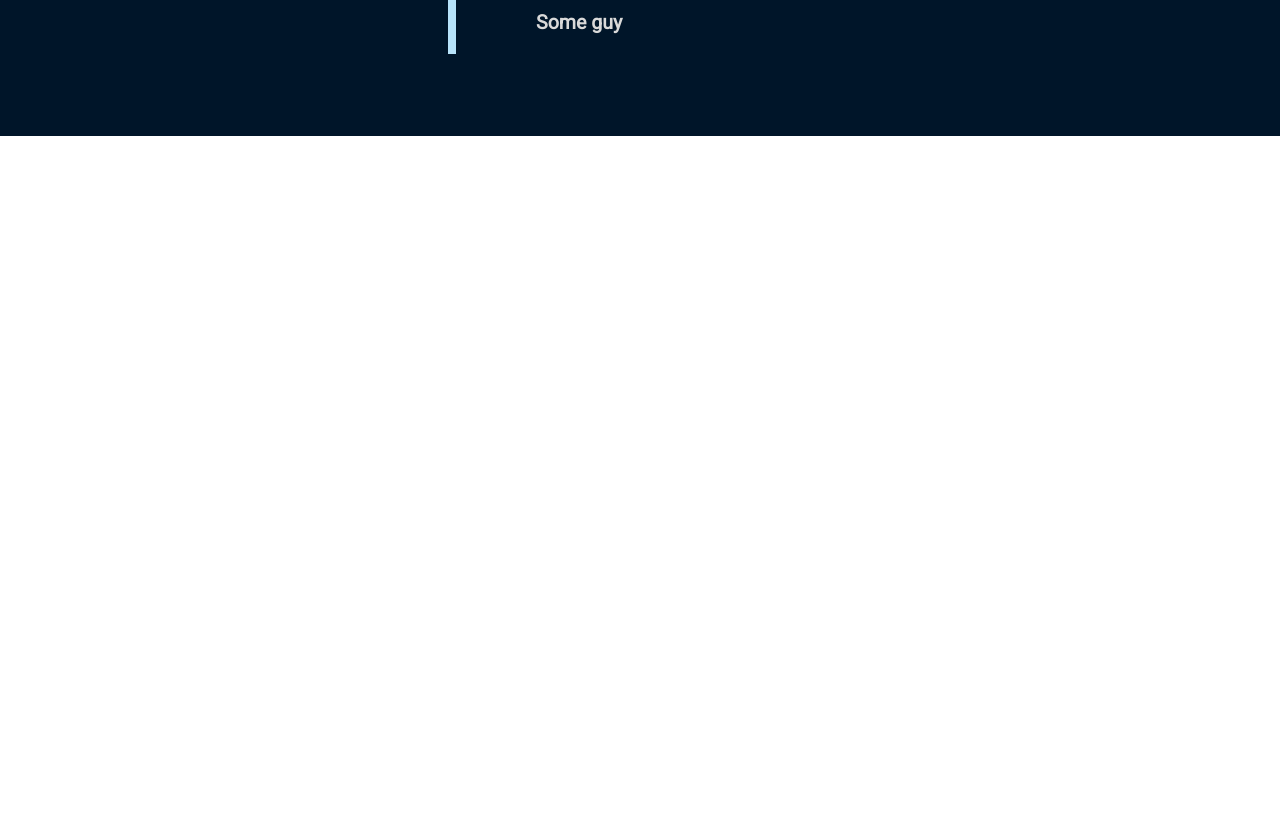
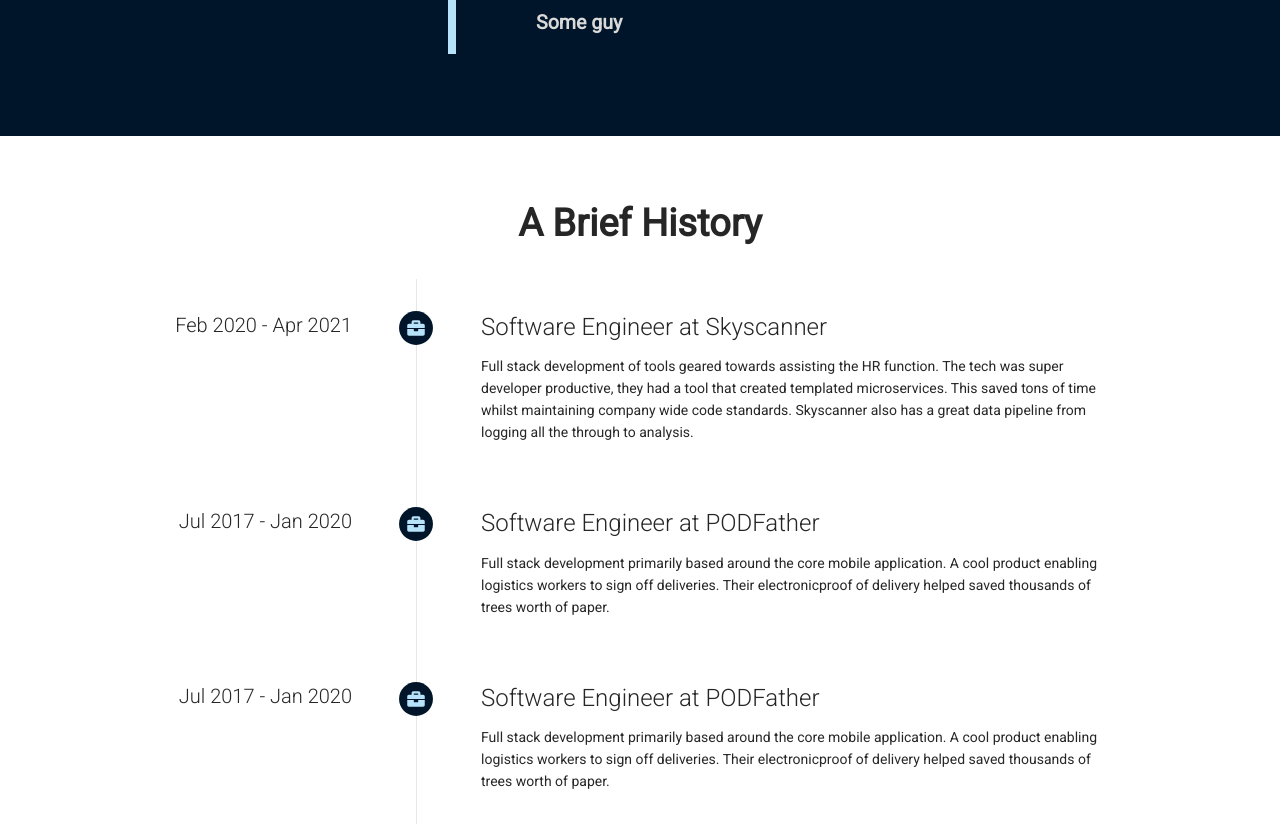
Before and after one commit to ColinCee/personal-site, a React (Create React App) app: page / in a window 1280 px wide. Shown: the part 1200-2028 px from the top of the page. Built offline with nearby package versions, Linux system fonts and the light colour scheme; no server answers.

Commit message:
add font awesome

```diff
--- a/package.json
+++ b/package.json
@@ -6,6 +6,9 @@
   "dependencies": {
     "@ant-design/icons": "^4.5.0",
     "@fontsource/roboto": "^4.2.2",
+    "@fortawesome/fontawesome-svg-core": "^1.2.35",
+    "@fortawesome/free-solid-svg-icons": "^5.15.3",
+    "@fortawesome/react-fontawesome": "^0.1.14",
     "antd": "^4.14.0",
     "axios": "^0.21.1",
     "crypto-js": "^4.0.0",
--- a/src/components/Home/About/index.tsx
+++ b/src/components/Home/About/index.tsx
@@ -7,7 +7,6 @@ import Intro from "./Intro";
 import Skillset from "./Skillset";
 
 const Container = styled.div`
-  width: 100vw;
   padding: 2rem;
   background-color: ${Color.PRIMARY_100};
   && * {
--- a/src/components/Home/Banner.tsx
+++ b/src/components/Home/Banner.tsx
@@ -10,7 +10,6 @@ const Background = styled.div`
   @media (min-width: 450px) {
     height: 27rem;
   }
-  width: 100vw;
 `;
 
 const Container = styled(HorizontalMargin)`
--- a/src/components/Home/Timeline.tsx
+++ /dev/null
@@ -1,14 +0,0 @@
-import React from "react";
-import styled from "styled-components";
-import HorizontalMargin from "../styling/layout/HorizontalMargin";
-
-const Container = styled(HorizontalMargin)`
-  z-index: 2;
-  position: relative;
-  padding-top: 2em;
-  height: 90vh;
-  background-color: #fff;
-`;
-export default () => {
-  return <Container />;
-};
--- /dev/null
+++ b/src/components/Home/Timeline/TimelineBar.tsx
@@ -0,0 +1,38 @@
+import React from "react";
+import { FontAwesomeIcon } from "@fortawesome/react-fontawesome";
+import { faBriefcase, faCircle } from "@fortawesome/free-solid-svg-icons";
+import styled from "styled-components";
+import Color from "../../styling/Color";
+
+const Timeline = styled.div`
+  position: relative;
+  width: 1px;
+  background-color: rgba(20, 20, 20, 0.1);
+  margin-inline: 4rem;
+`;
+
+const IconContainer = styled.span`
+  position: absolute;
+  z-index: 1;
+  left: -0.6em;
+  top: 3em;
+`;
+
+export default () => {
+  return (
+    <Timeline>
+      <IconContainer className="fa-layers fa-fw">
+        <FontAwesomeIcon
+          icon={faCircle}
+          transform="grow-24"
+          style={{ color: Color.PRIMARY_100 }}
+        />
+        <FontAwesomeIcon
+          icon={faBriefcase}
+          style={{ color: Color.ACCENT_900 }}
+          transform="grow-4"
+        />
+      </IconContainer>
+    </Timeline>
+  );
+};
--- /dev/null
+++ b/src/components/Home/Timeline/TimelineItem.tsx
@@ -0,0 +1,50 @@
+import React from "react";
+import Text from "antd/lib/typography/Text";
+import styled from "styled-components";
+
+import Title from "antd/lib/typography/Title";
+import { FlexCol, FlexRowCenter } from "../../styling/layout/FlexContainer";
+import TimelineBar from "./TimelineBar";
+
+type Props = {
+  label: string;
+  title: string;
+  description: string;
+};
+
+const Container = styled.div`
+  max-width: 60rem;
+  display: grid;
+  grid-template-columns: 12rem auto minmax(30rem, 1fr);
+`;
+
+const Label = styled(Title)`
+  margin-block: 2rem;
+  text-align: right;
+  && {
+    font-weight: 300;
+  }
+`;
+
+const Description = styled(FlexCol)`
+  margin-block: 2rem;
+`;
+
+const StyledTitle = styled(Title)`
+  && {
+    font-weight: 300;
+  }
+`;
+
+export default ({ label, title, description }: Props) => {
+  return (
+    <Container>
+      <Label level={4}>{label}</Label>
+      <TimelineBar />
+      <Description>
+        <StyledTitle level={3}>{title}</StyledTitle>
+        <Text>{description}</Text>
+      </Description>
+    </Container>
+  );
+};
--- /dev/null
+++ b/src/components/Home/Timeline/index.tsx
@@ -0,0 +1,53 @@
+import React from "react";
+import styled from "styled-components";
+import Title from "antd/lib/typography/Title";
+import { Timeline } from "antd";
+
+import Color from "../../styling/Color";
+import HorizontalMargin from "../../styling/layout/HorizontalMargin";
+import TimelineItem from "./TimelineItem";
+import { FlexColCenter } from "../../styling/layout/FlexContainer";
+
+const Container = styled(HorizontalMargin)`
+  padding: 2rem;
+`;
+
+const StyledTitle = styled(Title)`
+  text-align: center;
+  && {
+    margin-top: 2rem;
+    margin-bottom: 2rem;
+  }
+`;
+
+export default () => {
+  return (
+    <Container>
+      <StyledTitle>A Brief History</StyledTitle>
+      <FlexColCenter>
+        <TimelineItem
+          label="Feb 2020 - Apr 2021"
+          title="Software Engineer at Skyscanner"
+          description="Full stack development of tools geared towards assisting the HR function.
+          The tech was super developer productive, they had a tool that created templated microservices.
+          This saved tons of time whilst maintaining company wide code standards. Skyscanner also has a
+          great data pipeline from logging all the through to analysis."
+        />
+        <TimelineItem
+          label="Jul 2017 - Jan 2020"
+          title="Software Engineer at PODFather"
+          description="Full stack development primarily based around the core mobile application.
+          A cool product enabling logistics workers to sign off deliveries. Their electronicproof of
+          delivery helped saved thousands of trees worth of paper."
+        />
+        <TimelineItem
+          label="Jul 2017 - Jan 2020"
+          title="Software Engineer at PODFather"
+          description="Full stack development primarily based around the core mobile application.
+          A cool product enabling logistics workers to sign off deliveries. Their electronicproof of
+          delivery helped saved thousands of trees worth of paper."
+        />
+      </FlexColCenter>
+    </Container>
+  );
+};
```
Also changed, not shown: 1 other file (tests, documents, lock files or other folders).
